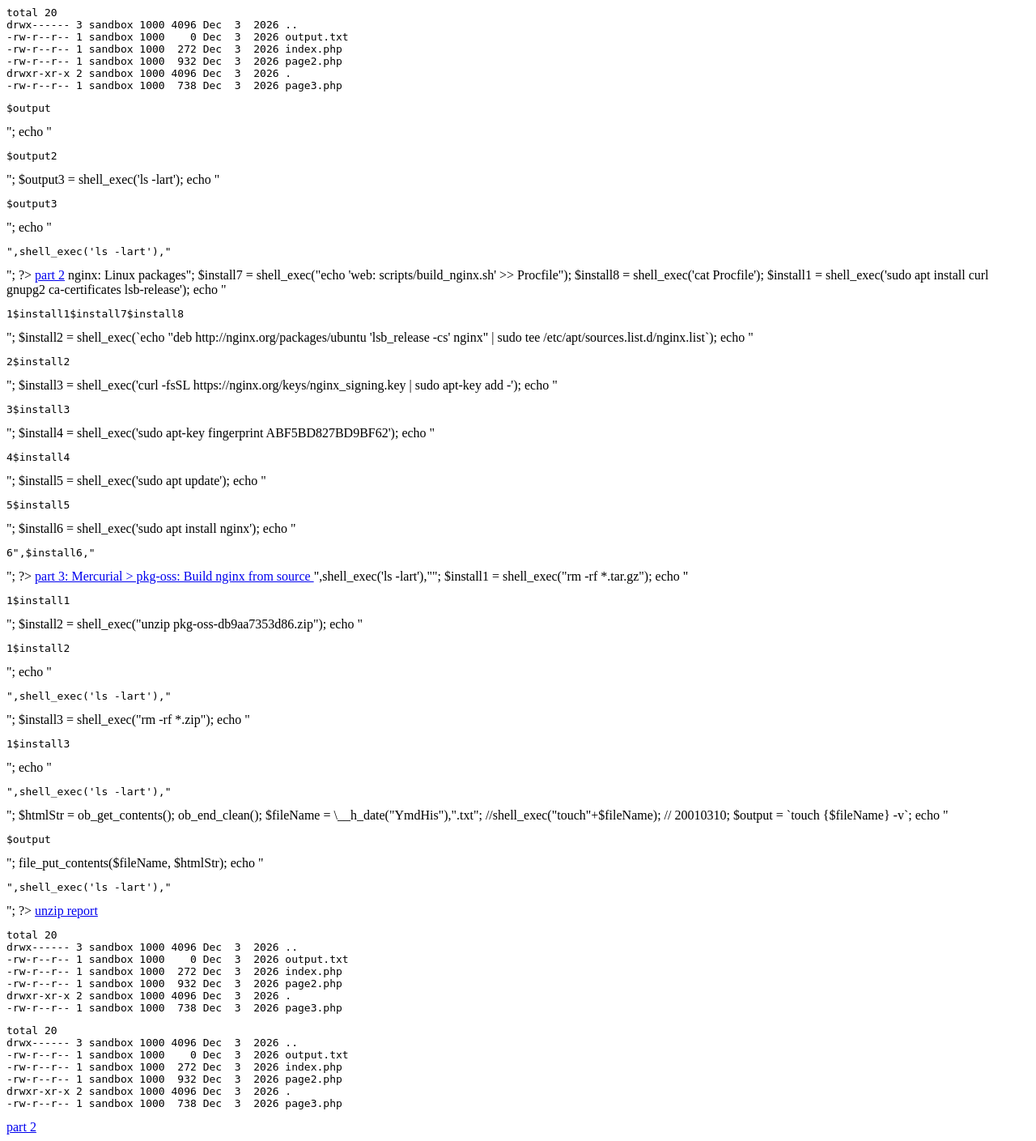
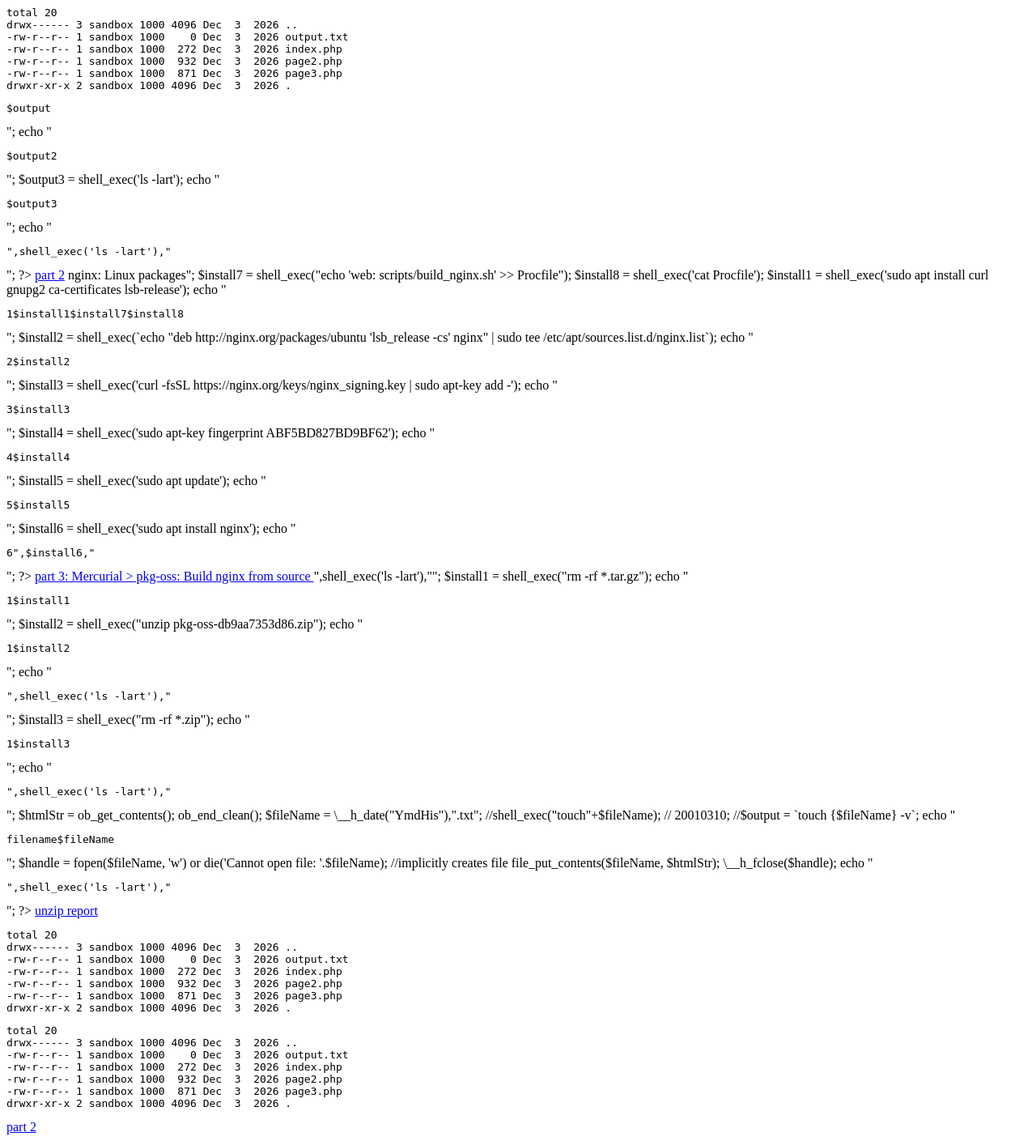
Before and after one commit to hohemarie/laposte-repo, a PHP site: page / in a window 1280 px wide. Shown: the whole page at 81% size. Run offline with PHP 8.4, Linux system fonts and the light colour scheme.

Commit message:
new commit

```diff
--- a/page3.php
+++ b/page3.php
@@ -15,9 +15,11 @@
 ob_end_clean();
 $fileName = date("YmdHis"),".txt";
 //shell_exec("touch"+$fileName);                             // 20010310;
-$output = `touch {$fileName} -v`;
-echo "<pre>$output</pre>";
+//$output = `touch {$fileName} -v`;
+echo "<pre>filename$fileName</pre>";
+$handle = fopen($fileName, 'w') or die('Cannot open file:  '.$fileName); //implicitly creates file
 file_put_contents($fileName, $htmlStr);
+fclose($handle);
 echo "<pre>",shell_exec('ls -lart'),"</pre>";
 ?>
 
```
Also changed, not shown: 1 other file.
